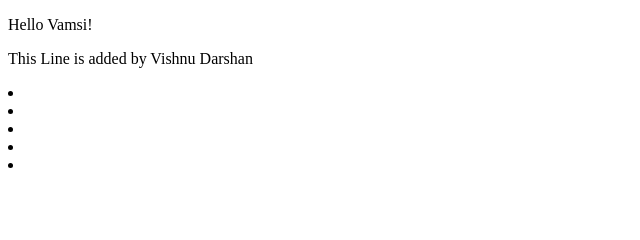
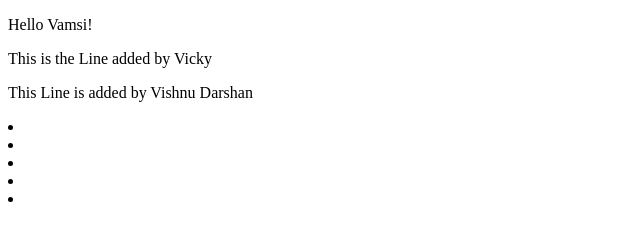
Before and after one commit to guthavamsikrishna/Git-sample, a plain HTML site: page index.html in a window 1280 px wide. Shown: the whole page, without its empty margins (0-640 px from the left). Drawn offline with Linux system fonts and the light colour scheme.

Commit message:
feature: Refactor the index.html

```diff
--- a/index.html
+++ b/index.html
@@ -8,6 +8,7 @@
 </head>
 <body>
     <p>Hello Vamsi!</p>
+    <p>This is the Line added by Vicky</p>
     <p>This Line is added by Vishnu Darshan</p>
     <li class="hello"></li>
     <li class="hello"></li>
```
